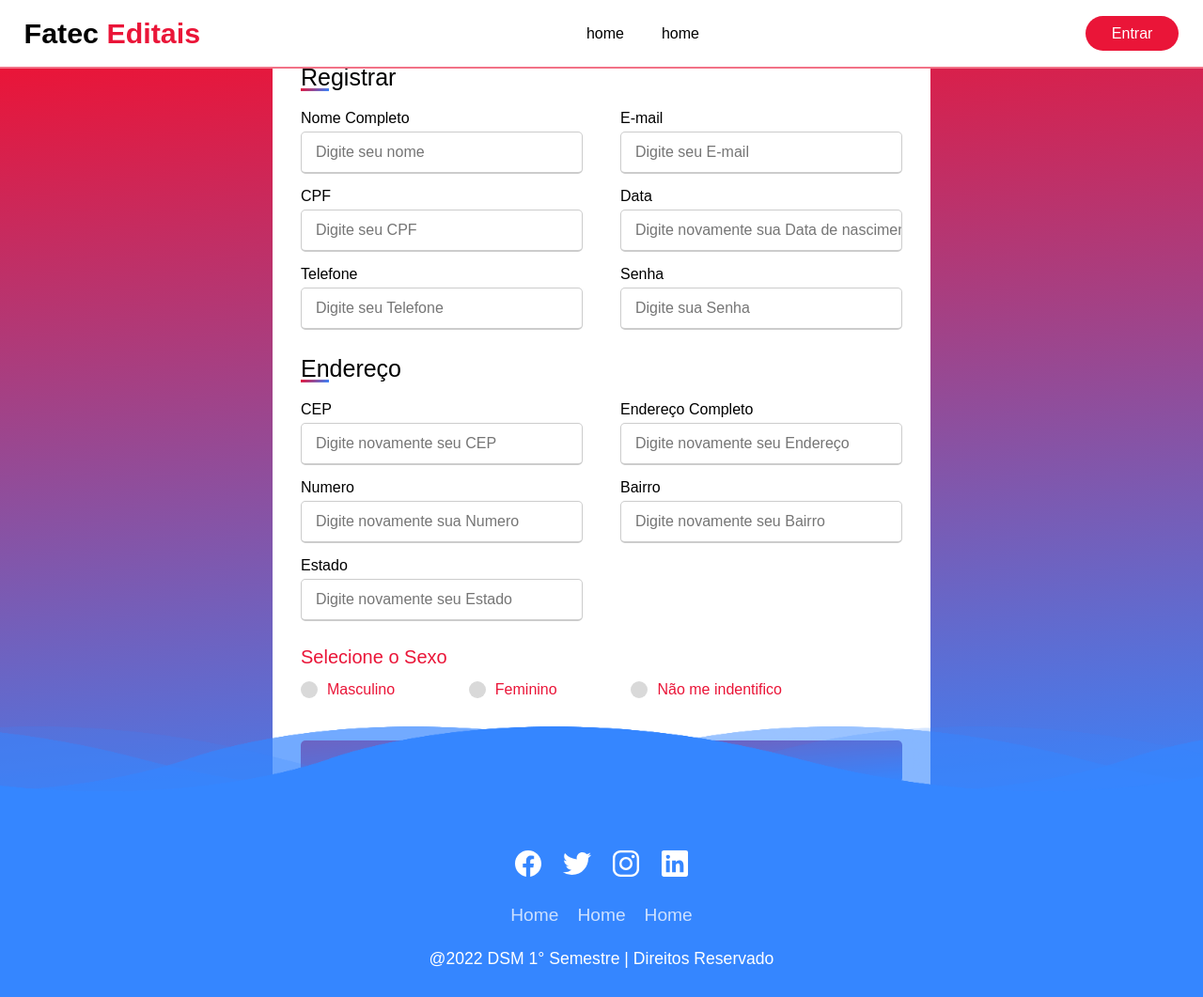
After one commit to luangarciaoficial/ProjetoEditais, a PHP site: page /html/cadastrar.php in a window 1280 px wide. The commit adds this page. Shown: the whole page at 94% size. Run offline with PHP 8.4, Linux system fonts and the light colour scheme; some libraries are stand-ins or nearby versions.

Commit message:
Criado tela de Cadastro / Atualizado Nav.css / Atualizado Footer.css

```diff
--- /dev/null
+++ b/css/cadastrar.css
@@ -0,0 +1,145 @@
+.Register_sec {
+    display: flex;
+    height: 100vh;
+    justify-content: center;
+    align-items: center;
+    padding: 10px;
+    background: linear-gradient(175deg, #ea1538, #3586ff);
+}
+
+.container {
+    max-width: 700px;
+    width: 100%;
+    background: #fff;
+    padding: 25px 30px;
+    border-radius: 5px;
+}
+
+.container .title {
+    font-size: 25px;
+    font-weight: 500;
+    position: relative;
+}
+
+.container .title::before{
+    content: '';
+    position: absolute;
+    left: 0;
+    bottom: 0;
+    height: 3px;
+    width: 30px;
+    background: linear-gradient(135deg, #ea1538, #3586ff);
+}
+
+.container form .user-details {
+    display: flex;
+    flex-wrap: wrap;
+    justify-content: space-between;
+    margin: 20px 0 12px 0;
+}
+
+form .user-details .input-box {
+    margin-bottom: 15px;
+    width: calc(100% / 2 - 20px);
+}
+
+.user-details .input-box .details {
+    display: block;
+    font-weight: 500;
+    margin-bottom: 5px;
+    color: black;
+}
+
+.user-details .input-box input {
+    height: 45px;
+    width: 100%;
+    outline: none;
+    border-radius: 5px;
+    border: 1px solid #ccc;
+    padding-left: 15px;
+    font-size: 16px;
+    border-bottom-width: 2px;
+    transition: all 0.3s ease;
+}
+
+.user-details .input-box input:focus,
+.user-details .input-box input:valid {
+    border-color: #ea1538;
+}
+
+form .gender-details .gender-title{
+    font-size: 20px;
+    font-weight: 500;
+}
+
+form .gender-details .category {
+    display: flex;
+    width: 80%;
+    margin: 14px 0;
+    justify-content: space-between;
+}
+
+.gender-details .category label{
+display: flex;
+align-items: center;
+}
+
+.gender-details .category .dot {
+    height: 18px;
+    width: 18px;
+    background: #d9d9d9;
+    border-radius: 50%;
+    margin-right: 10px;
+    border: 5px solid transparent;
+    transition: all 0.3s ease;
+}
+
+#dot-1:checked ~ .category label .one,
+#dot-2:checked ~ .category label .two,
+#dot-3:checked ~ .category label .three{
+    border-color: #d9d9d9;
+    background: #ea1538;
+}
+
+form input[type="radio"]{
+    display: none;
+}
+
+form .button {
+    height: 45px;
+    margin: 45px 0;
+}
+
+form .button input{
+    height: 100%;
+    width: 100%;
+    outline: none;
+    color: #fff;
+    border: none;
+    font-size: 18px;
+    font-weight: 500;
+    border-radius: 5px;
+    letter-spacing: 1px;
+    background: linear-gradient(175deg, #ea1538, #3586ff);
+}
+
+form .button input:hover{
+    background: linear-gradient(-175deg, #ea1538, #3586ff);
+}
+
+@media (max-width: 584px){
+    .container{
+        max-width: 100%;
+    }
+    form .user-details .input-box {
+        margin-bottom: 15px;
+        width: 100%;
+    }
+    form .gender-details .category {
+        width: 100%;
+    }
+    .container form .user-details {
+        max-height: 300px;
+        overflow-y: scroll;
+    }
+}
--- a/css/footer.css
+++ b/css/footer.css
@@ -129,3 +129,9 @@ footer .wave#wave4 {
         background-position-x: 1000px;
     }
 }
+
+@media (max-width: 584px){
+    footer .wave {
+       display: none;
+    }
+}
--- a/css/nav.css
+++ b/css/nav.css
@@ -137,7 +137,7 @@
       right: 0;
       display: flex;
       flex-direction: column;
-      background: rgba(224, 210, 210, 0.2);
+      background: rgb(253, 253, 253, 1);
       text-align: left;
       transition: all .35s ease;
     }
@@ -148,7 +148,7 @@
       border-left: 2px solid var(--seconund-color);
     }
     .navlist a:hover {
-      background: rgba(224, 210, 210, 0.3);
+      background: rgba(224, 210, 210, 0.6);
       color: black;
       border: none;
     }
--- /dev/null
+++ b/html/cadastrar.php
@@ -0,0 +1,152 @@
+<!DOCTYPE html>
+<html lang="pt-br">
+
+<head>
+    <meta charset="UTF-8">
+    <meta http-equiv="X-UA-Compatible" content="IE=edge">
+    <meta name="viewport" content="width=device-width, initial-scale=1.0">
+
+    <title>Home</title>
+
+    <link rel="stylesheet" href="..\css\nav.css">
+    <link rel="stylesheet" href="..\css\footer.css">
+    <link rel="stylesheet" href="..\css\cadastrar.css">
+    <script src="https://kit.fontawesome.com/20764abc40.js" crossorigin="anonymous"></script>
+    <link rel="stylesheet" href="https://unpkg.com/boxicons@latest/css/boxicons.min.css">
+</head>
+
+<body>
+
+    <!-- Header -->
+    <header>
+        <a href="index.php" class="logo">Fatec<span> Editais</span></a>
+        <div class="bx bx-menu" id="menu-icon"></div>
+        <!-- Menu -->
+        <ul class="navlist">
+            <li><a href="#">home</a></li>
+            <li><a href="#">home</a></li>
+        </ul>
+        <!-- Botao login -->
+        <div class="h-btn">
+            <a href="#" class="sign-in">Entrar</a>
+        </div>
+    </header>
+
+    <!-- Section Register -->
+
+    <section class="Register_sec">
+        <div class="container" id="efeito_register">
+            <div class="title">Registrar</div>
+            <form action="#">
+                <div class="user-details">
+
+                    <div class="input-box">
+                        <span class="details">Nome Completo</span>
+                        <input type="text" placeholder="Digite seu nome" required>
+                    </div>
+                    <div class="input-box">
+                        <span class="details">E-mail</span>
+                        <input type="text" placeholder="Digite seu E-mail" required>
+                    </div>
+                    <div class="input-box">
+                        <span class="details">CPF</span>
+                        <input type="text" placeholder="Digite seu CPF" required>
+                    </div>
+                    <div class="input-box">
+                        <span class="details">Data</span>
+                        <input type="text" placeholder="Digite novamente sua Data de nascimento" required>
+                    </div>
+                    <div class="input-box">
+                        <span class="details">Telefone</span>
+                        <input type="text" placeholder="Digite seu Telefone" required>
+                    </div>
+                    <div class="input-box">
+                        <span class="details">Senha</span>
+                        <input type="text" placeholder="Digite sua Senha" required>
+                    </div>
+                </div>
+
+                <div class="title">Endereço</div>
+                <div class="user-details">
+
+                    <div class="input-box">
+                        <span class="details">CEP</span>
+                        <input type="text" placeholder="Digite novamente seu CEP" required>
+                    </div>
+                    <div class="input-box">
+                        <span class="details">Endereço Completo</span>
+                        <input type="text" placeholder="Digite novamente seu Endereço" required>
+                    </div>
+                    <div class="input-box">
+                        <span class="details">Numero</span>
+                        <input type="text" placeholder="Digite novamente sua Numero" required>
+                    </div>
+                    <div class="input-box">
+                        <span class="details">Bairro</span>
+                        <input type="text" placeholder="Digite novamente seu Bairro" required>
+                    </div>
+                    <div class="input-box">
+                        <span class="details">Estado</span>
+                        <input type="text" placeholder="Digite novamente seu Estado" required>
+                    </div>
+                </div>
+                <div class="gender-details">
+                    <input type="radio" name="gender" id="dot-1">
+                    <input type="radio" name="gender" id="dot-2">
+                    <input type="radio" name="gender" id="dot-3">
+                    <span class="gender-title">Selecione o Sexo</span>
+                    <div class="category">
+                        <label for="dot-1">
+                            <span class="dot one"></span>
+                            <span class="gender">Masculino</span>
+                        </label>
+                        <label for="dot-2">
+                            <span class="dot two"></span>
+                            <span class="gender">Feminino</span>
+                        </label>
+                        <label for="dot-3">
+                            <span class="dot three"></span>
+                            <span class="gender">Não me indentifico</span>
+                        </label>
+                    </div>
+                </div>
+                <div class="button">
+                    <input type="submit" value="registrar">
+                </div>
+            </form>
+        </div>
+    </section>
+
+
+    <!-- footer -->
+
+    <footer>
+        <div class="waves">
+            <div class="wave" id="wave1"></div>
+            <div class="wave" id="wave2"></div>
+            <div class="wave" id="wave3"></div>
+            <div class="wave" id="wave4"></div>
+        </div>
+        <ul class="social_icon">
+            <li><a href="#"><ion-icon name="logo-facebook"></ion-icon></a></li>
+            <li><a href="#"><ion-icon name="logo-twitter"></ion-icon></a></li>
+            <li><a href="#"><ion-icon name="logo-instagram"></ion-icon></a></li>
+            <li><a href="#"><ion-icon name="logo-linkedin"></ion-icon></a></li>
+        </ul>
+        <ul class="menu_footer">
+            <li><a href="#">Home</a></li>
+            <li><a href="#">Home</a></li>
+            <li><a href="#">Home</a></li>
+        </ul>
+        <p>@2022 DSM 1° Semestre | Direitos Reservado</p>
+    </footer>
+
+    <!-- Link JavaScript -->
+    <script type="module" src="https://unpkg.com/ionicons@5.5.2/dist/ionicons/ionicons.esm.js"></script>
+    <script nomodule src="https://unpkg.com/ionicons@5.5.2/dist/ionicons/ionicons.js"></script>
+    <script src="https://unpkg.com/scrollreveal"></script>
+    <script type="text/javascript" src="../js/Nav.js"></script>
+
+</body>
+
+</html>
--- a/html/index.php
+++ b/html/index.php
@@ -19,7 +19,7 @@
 
     <!-- Header -->
     <header>
-        <a href="index.html" class="logo">Fatec<span> Editais</span></a>
+        <a href="index.php" class="logo">Fatec<span> Editais</span></a>
         <div class="bx bx-menu" id="menu-icon"></div>
         <!-- Menu -->
         <ul class="navlist">
@@ -28,7 +28,7 @@
         </ul>
         <!-- Botao login -->
         <div class="h-btn">
-            <a href="#" class="sign-in">Entrar</a>
+            <a href="login.php" class="sign-in">Entrar</a>
         </div>
     </header>
 
--- a/html/login.php
+++ b/html/login.php
@@ -19,7 +19,7 @@
 
     <!-- Header -->
     <header>
-        <a href="index.html" class="logo">Fatec<span> Editais</span></a>
+        <a href="index.php" class="logo">Fatec<span> Editais</span></a>
         <div class="bx bx-menu" id="menu-icon"></div>
         <!-- Menu -->
         <ul class="navlist">
@@ -50,7 +50,7 @@
                 </div>
                 <div class="links">
                     <a href="#">Esqueceu a senha</a>
-                    <a href="#">Cadastrar</a>
+                    <a href="cadastrar.php">Cadastrar</a>
                 </div>
                     <input type="submit" value="Entrar">
             </form>
--- a/js/Nav.js
+++ b/js/Nav.js
@@ -26,3 +26,5 @@ sr.reveal('footer p', {delay:700, origin:'bottom'})
 
 /*login*/
 sr.reveal('.box_login', {delay:500, origin:'left'})
+
+sr.reveal('#efeito_register', {delay:500, origin:'left'})
```
